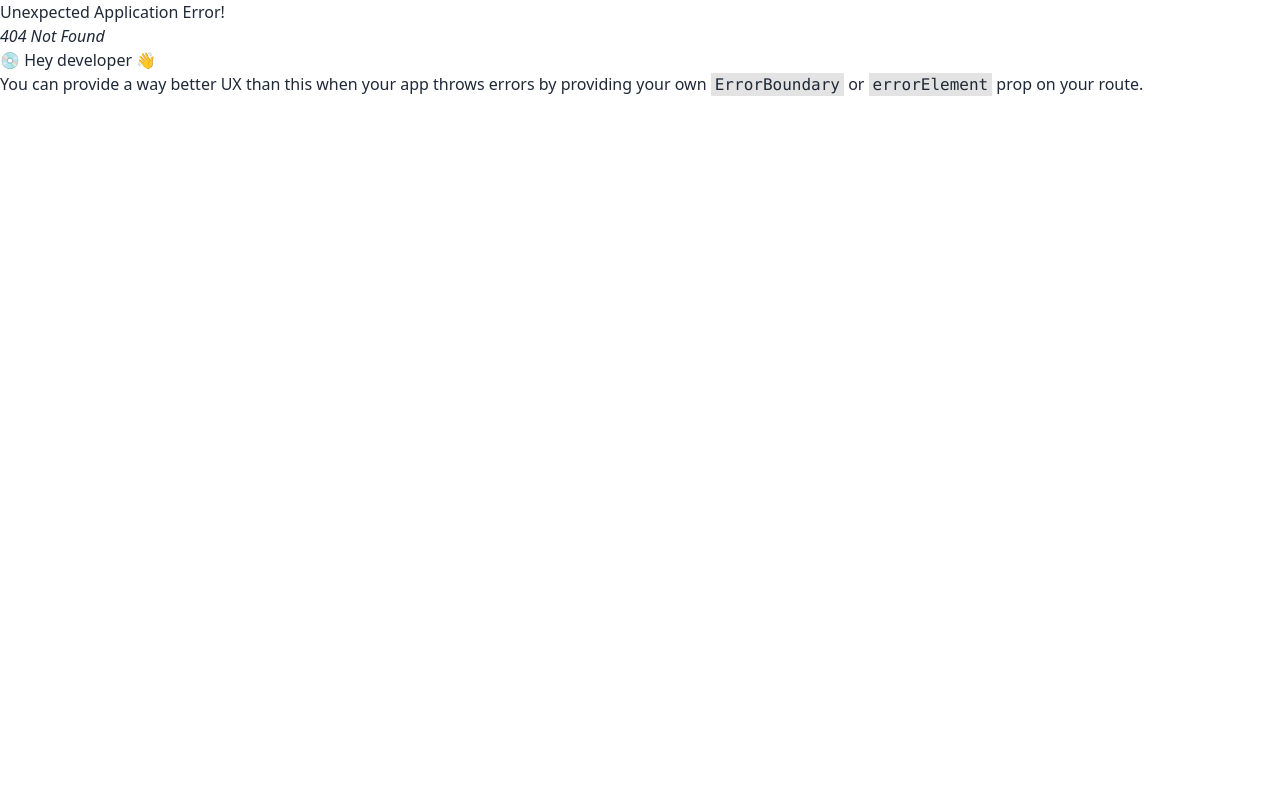
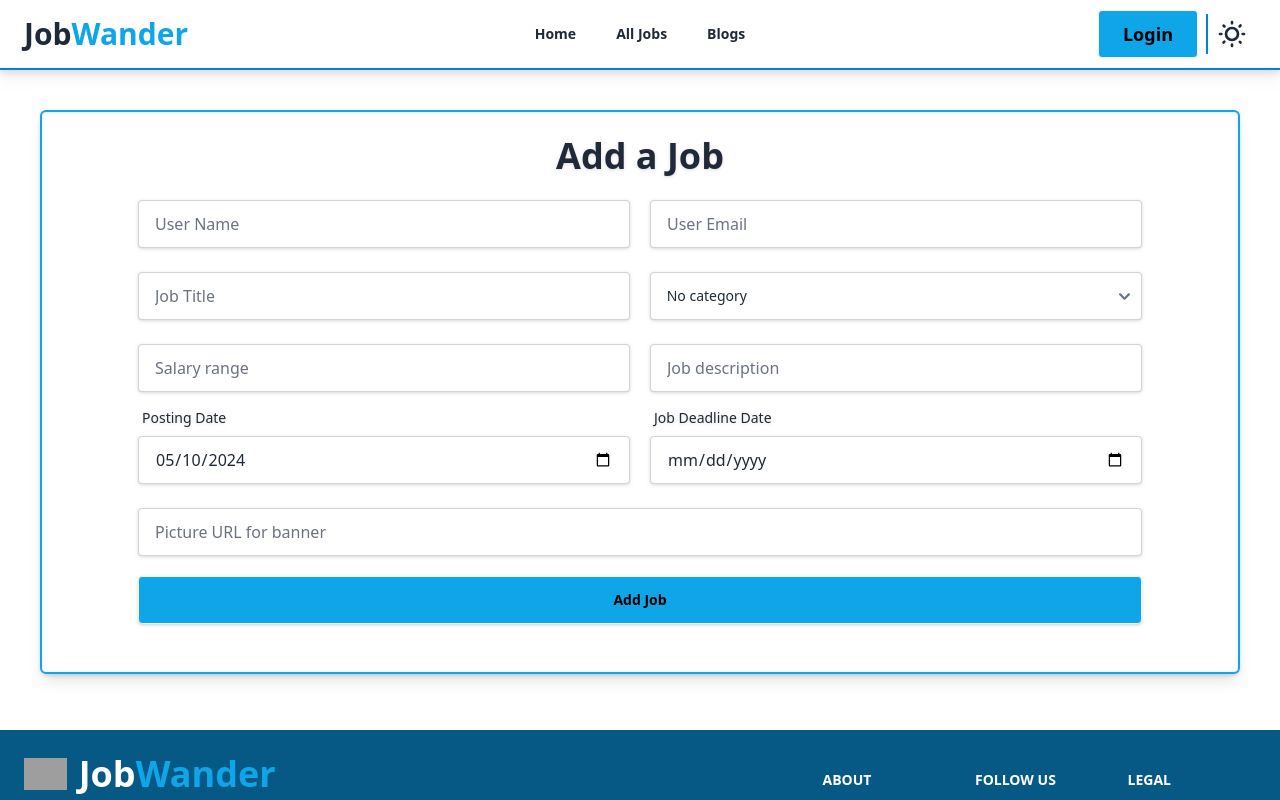
Before and after one commit to zunayedTheCreator/job-wander-client, a React (Vite) app: page /add-a-job in a window 1280 px wide. Before the commit this address had no page. Shown: the top 800 px of the page. Built offline with nearby package versions, Linux system fonts and the light colour scheme; grey boxes are pictures that could not be loaded.

Commit message:
add a job page added

```diff
--- /dev/null
+++ b/src/Pages/AddJob/AddJob.jsx
@@ -0,0 +1,90 @@
+const AddJob = () => {
+    const presentDate = new Date();
+    const formattedDate = presentDate.toISOString().substr(0, 10);
+
+    const total_applicants = 0;
+
+    const user1 = localStorage.getItem('signedUser');
+    const signedUser = JSON.parse(user1);
+    const email1 = signedUser?.email;
+    const name1 = signedUser?.name;
+
+    const user2 = localStorage.getItem('loggedUser');
+    const loggedUser = JSON.parse(user2);
+    const email2 = loggedUser?.providerData[0]?.email;
+    const name2 = loggedUser?.providerData[0]?.displayName;
+
+    const handleAddJob = e => {
+        e.preventDefault();
+        const form = e.target;
+        const user_name = form.user_name.value;
+        const user_email = form.user_email.value;
+        const job_title = form.job_title.value;
+        const job_category = form.job_category.value;
+        const salary = form.salary.value;
+        const description = form.description.value;
+        const posting_date = form.posting_date.value;
+        const deadline_date = form.deadline_date.value;
+        const photo = form.photo.value;
+        const newJob = {user_name, user_email, job_title, job_category, salary, description, posting_date, deadline_date, photo, total_applicants}
+
+        console.log(newJob);
+    }
+
+    return (
+        <div className="pt-10">
+                <form onSubmit={handleAddJob} className="border-sky-500 border-2 w-full lg:w-[1000px] xl:w-[1200px] mx-auto rounded-md py-12 pt-6 drop-shadow shadow-lg">
+                <h1 className="text-4xl font-bold text-center mb-6">Add a Job</h1>
+                    <div className="px-4 md:px-24 pb-6 flex flex-col md:flex-row md:justify-between gap-5">
+                        <input readOnly defaultValue={name1 || name2} type="text" name="user_name" placeholder="User Name" className="input input-bordered rounded w-full md:w-1/2" />
+                        <input readOnly defaultValue={email1 || email2} type="text" name="user_email" placeholder="User Email" className="input input-bordered rounded w-full md:w-1/2" />
+                    </div>
+
+                    {/* ------------------------- */}
+                    <div className="px-4 md:px-24 pb-6 flex flex-col md:flex-row md:justify-between gap-5">
+                        <input required type="text" name="job_title" placeholder="Job Title" className="input input-bordered rounded w-full md:w-1/2" />
+                        <select placeholder="fgnjfkd" required name="job_category" className="select select-bordered rounded w-full md:w-1/2">
+                            <option selected>No category</option>
+                            <option>On-Site Job</option>
+                            <option>Remote Job</option>
+                            <option>Part-Time Job</option>
+                            <option>Hybrid Job</option>
+                        </select>
+                    </div>
+
+                    {/* ------------------------- */}
+                    <div className="px-4 md:px-24 pb-2 flex flex-col md:flex-row md:justify-between gap-5">
+                        <input required type="text" name="salary" placeholder="Salary range" className="input input-bordered rounded w-full md:w-1/2" />
+                        <input required type="text" name="description" placeholder="Job description" className="input input-bordered rounded w-full md:w-1/2" />
+                    </div>
+
+                    {/* ------------------------- */}
+                    <div className="px-4 md:px-24 pb-6 flex flex-col md:flex-row md:justify-between gap-5">
+                        <label className="form-control w-full md:w-1/2">
+                            <div className="label">
+                                <span className="label-text">Posting Date</span>
+                            </div>
+                            <input required defaultValue={formattedDate} type="date" name="posting_date" placeholder="Posting Date" className="input input-bordered rounded w-full" />
+                        </label>
+                        <label className="form-control w-full md:w-1/2">
+                            <div className="label">
+                                <span className="label-text">Job Deadline Date</span>
+                            </div>
+                            <input required type="date" name="deadline_date" placeholder="Deadline Date" className="input input-bordered rounded w-full" />
+                        </label>
+                    </div>
+
+                    {/* ------------------------- */}
+                    <div className="pb-5 px-4 md:px-24">
+                        <input required type="text" name="photo" placeholder="Picture URL for banner" className="input input-bordered rounded w-full" />
+                    </div>
+
+                    <div className="px-4 md:px-24">
+                        <button className="btn w-full bg-sky-500 text-black font-bold rounded">Add Job</button>
+                    </div>
+                </form>
+        </div>
+    );
+};
+
+export default AddJob;
--- a/src/Routes/Routes.jsx
+++ b/src/Routes/Routes.jsx
@@ -5,6 +5,7 @@ import Blogs from "../Pages/Blogs/Blogs";
 import Login from "../Pages/Login/Login";
 import Register from "../Pages/Register/Register";
 import AllJobs from "../Pages/AllJobs/AllJobs";
+import AddJob from "../Pages/AddJob/AddJob";
 
 export const router = createBrowserRouter([
     {
@@ -31,6 +32,10 @@ export const router = createBrowserRouter([
             path: '/all-jobs',
             element: <AllJobs></AllJobs>
         },
+        {
+            path: '/add-a-job',
+            element: <AddJob></AddJob>
+        },
       ]
     },
   ]);
--- a/src/Shared/Navbar/Navbar.jsx
+++ b/src/Shared/Navbar/Navbar.jsx
@@ -5,7 +5,43 @@ import { useContext } from 'react';
 import { AuthContext } from '../../Providers/AuthProviders';
 
 const Navbar = () => {
+
+    const user1 = localStorage.getItem('signedUser');
+    const signedUser = JSON.parse(user1);
+    const photo1 = signedUser?.photo;
+    const name1 = signedUser?.name;
+
+    const user2 = localStorage.getItem('loggedUser');
+    const loggedUser = JSON.parse(user2);
+    const photo2 = loggedUser?.providerData[0]?.photoURL;
+    const name2 = loggedUser?.providerData[0]?.displayName;
+
+    const privateRoutes = <>
+        <NavLink to={'/add-a-job'} className={({ isActive, isPending }) =>
+                      isActive
+                        ? "rounded-xl bg-sky-500 text-black"
+                        : isPending
+                        ? "pending"
+                        : ""
+                    }><li><a>Add A Job</a></li></NavLink>
+        <NavLink to={'/my-jobs'} className={({ isActive, isPending }) =>
+                      isActive
+                        ? "rounded-xl bg-sky-500 text-black"
+                        : isPending
+                        ? "pending"
+                        : ""
+                    }><li><a>My Jobs</a></li></NavLink>
+        <NavLink to={'/applied-jobs'} className={({ isActive, isPending }) =>
+                      isActive
+                        ? "rounded-xl bg-sky-500 text-black"
+                        : isPending
+                        ? "pending"
+                        : ""
+                    }><li><a>Applied Jobs</a></li></NavLink>
+    </>
+
     const navLinks = <>
+
         <NavLink to={'/'} className={({ isActive, isPending }) =>
                       isActive
                         ? "rounded-xl bg-sky-500 text-black"
@@ -27,17 +63,10 @@ const Navbar = () => {
                         ? "pending"
                         : ""
                     }><li><a>Blogs</a></li></NavLink>
+        {
+            user1 || user2 ? privateRoutes : <></>
+        }
     </>
-
-    const user1 = localStorage.getItem('signedUser');
-    const signedUser = JSON.parse(user1);
-    const photo1 = signedUser?.photo;
-    const name1 = signedUser?.name;
-
-    const user2 = localStorage.getItem('loggedUser');
-    const loggedUser = JSON.parse(user2);
-    const photo2 = loggedUser?.providerData[0]?.photoURL;
-    const name2 = loggedUser?.providerData[0]?.displayName;
 
     const {signOutUser} = useContext(AuthContext)
 
```
